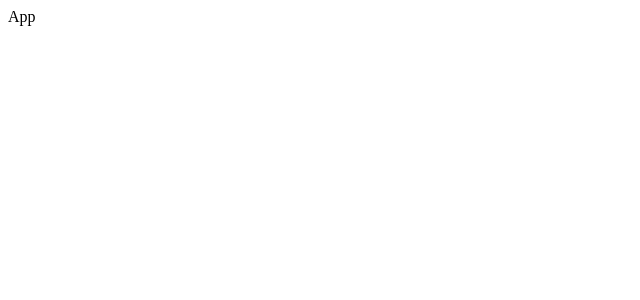
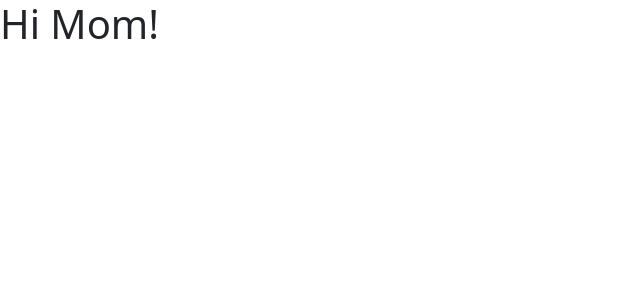
Before and after one commit to harshbix/ToDoListAPP-, a React (Vite) app in the folder todolist/: page / in a window 1280 px wide. Shown: the top 300 px of the page, without its empty margins (0-640 px from the left). Built offline with nearby package versions, Linux system fonts and the light colour scheme.

Commit message:
added comps

```diff
--- a/todolist/src/App.tsx
+++ b/todolist/src/App.tsx
@@ -1,6 +1,9 @@
+import 'bootstrap/dist/css/bootstrap.css';
 const App = () => {
   return (
-    <div>App</div>
+    <div>
+      <h1>Hi Mom!</h1>
+    </div>
   )
 }
 
```
Also changed, not shown: todolist/src/components/AddTask.tsx (added), todolist/src/components/EditTask.tsx (added), todolist/src/components/Task.tsx (added).
